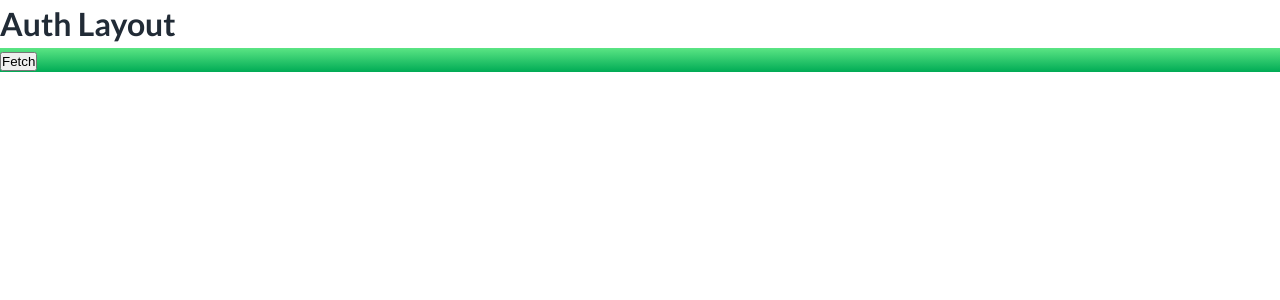
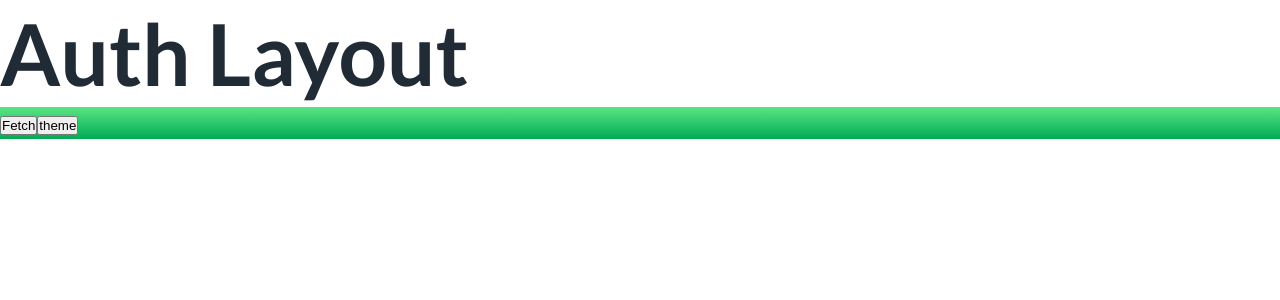
Before and after one commit to erikpz/dashboard, a React (Create React App) app: page /auth/sign-in in a window 1280 px wide. Shown: the top 300 px of the page. Built offline with nearby package versions, Linux system fonts and the light colour scheme.

Commit message:
Setting typography

```diff
--- a/src/pages/login/Auth.tsx
+++ b/src/pages/login/Auth.tsx
@@ -1,10 +1,11 @@
+import { Typography } from "@mui/material";
 import React from "react";
 import { Outlet } from "react-router-dom";
 
 export const Auth = () => {
   return (
     <div>
-      <h1>Auth Layout</h1>
+      <Typography variant='h1'>Auth Layout</Typography>
       <Outlet />
     </div>
   );
--- a/src/pages/login/SignInPage.tsx
+++ b/src/pages/login/SignInPage.tsx
@@ -1,8 +1,11 @@
+import { Typography } from "@mui/material";
 import { Box, useTheme } from "@mui/system";
-import React from "react";
+import React, { useContext } from "react";
+import { ColorModeContext } from "../../theme/ThemeConfig";
 
 export const SignInPage = () => {
   const theme = useTheme();
+  const mod = useContext(ColorModeContext)
   const handleClick = async () => {
     const res = await fetch(
       "https://notes-api-gamma.vercel.app/api/auth/login",
@@ -24,6 +27,7 @@ export const SignInPage = () => {
       })}
     >
       <button onClick={handleClick}>Fetch</button>
+      <button onClick={()=>mod.toggleColorMode()}>theme</button>
     </Box>
   );
 };
--- a/src/theme/ThemeConfig.tsx
+++ b/src/theme/ThemeConfig.tsx
@@ -3,18 +3,12 @@ import {
   createTheme,
   CssBaseline,
   GlobalStyles,
-  responsiveFontSizes,
   ThemeProvider,
   PaletteMode,
 } from "@mui/material";
 import { globalStyles } from "./globalStyles";
 import { lightPalette, darkPalette } from "./palette";
-
-const FONT_FAMILY = '"Lato", sans-serif';
-
-const typography = {
-  fontFamily: FONT_FAMILY,
-};
+import { typography } from "./typography";
 
 interface IColorModeContext {
   toggleColorMode: () => void;
@@ -38,8 +32,7 @@ export const ThemeConfig: FC<IThemeConfig> = ({ children }) => {
   );
 
   let theme = useMemo(() => {
-    return responsiveFontSizes(
-      createTheme({
+    return createTheme({
       palette: {
         mode: mode ?? "light",
         ...(mode === "light" ? lightPalette : darkPalette),
@@ -54,8 +47,7 @@ export const ThemeConfig: FC<IThemeConfig> = ({ children }) => {
             `,
         },
       },
-      })
-    );
+    });
   }, [mode]);
 
   useEffect(() => {
--- /dev/null
+++ b/src/theme/typography.ts
@@ -0,0 +1,99 @@
+import { TypographyOptions } from "@mui/material/styles/createTypography";
+
+const pxToRem = (value: number) => {
+  return `${value / 12}rem`;
+};
+
+const responsiveFontSizes = ({ sm, md, lg }: any) => {
+  return {
+    "@media (min-width:600px)": {
+      fontSize: pxToRem(sm),
+    },
+    "@media (min-width:900px)": {
+      fontSize: pxToRem(md),
+    },
+    "@media (min-width:1200px)": {
+      fontSize: pxToRem(lg),
+    },
+  };
+};
+
+const FONT_PRIMARY = '"Lato", sans-serif';
+
+export const typography: TypographyOptions = {
+  fontFamily: FONT_PRIMARY,
+  fontWeightRegular: 400,
+  fontWeightMedium: 600,
+  fontWeightBold: 700,
+  h1: {
+    fontWeight: 700,
+    lineHeight: 80 / 64,
+    fontSize: pxToRem(40),
+    ...responsiveFontSizes({ sm: 52, md: 58, lg: 64 }),
+  },
+  h2: {
+    fontWeight: 700,
+    lineHeight: 64 / 48,
+    fontSize: pxToRem(32),
+    ...responsiveFontSizes({ sm: 40, md: 44, lg: 48 }),
+  },
+  h3: {
+    fontWeight: 700,
+    lineHeight: 1.5,
+    fontSize: pxToRem(24),
+    ...responsiveFontSizes({ sm: 26, md: 30, lg: 32 }),
+  },
+  h4: {
+    fontWeight: 700,
+    lineHeight: 1.5,
+    fontSize: pxToRem(20),
+    ...responsiveFontSizes({ sm: 20, md: 24, lg: 24 }),
+  },
+  h5: {
+    fontWeight: 700,
+    lineHeight: 1.5,
+    fontSize: pxToRem(18),
+    ...responsiveFontSizes({ sm: 19, md: 20, lg: 20 }),
+  },
+  h6: {
+    fontWeight: 700,
+    lineHeight: 28 / 18,
+    fontSize: pxToRem(17),
+    ...responsiveFontSizes({ sm: 18, md: 18, lg: 18 }),
+  },
+  subtitle1: {
+    fontWeight: 600,
+    lineHeight: 1.5,
+    fontSize: pxToRem(16),
+  },
+  subtitle2: {
+    fontWeight: 600,
+    lineHeight: 22 / 14,
+    fontSize: pxToRem(14),
+  },
+  body1: {
+    lineHeight: 1.5,
+    fontSize: pxToRem(16),
+  },
+  body2: {
+    lineHeight: 22 / 14,
+    fontSize: pxToRem(14),
+  },
+  caption: {
+    lineHeight: 1.5,
+    fontSize: pxToRem(12),
+  },
+  overline: {
+    fontWeight: 700,
+    lineHeight: 1.5,
+    fontSize: pxToRem(12),
+    letterSpacing: 1.1,
+    textTransform: "uppercase",
+  },
+  button: {
+    fontWeight: 700,
+    lineHeight: 24 / 14,
+    fontSize: pxToRem(14),
+    textTransform: "capitalize",
+  },
+};
```
Lines whose indentation alone changed are shown as unchanged.
